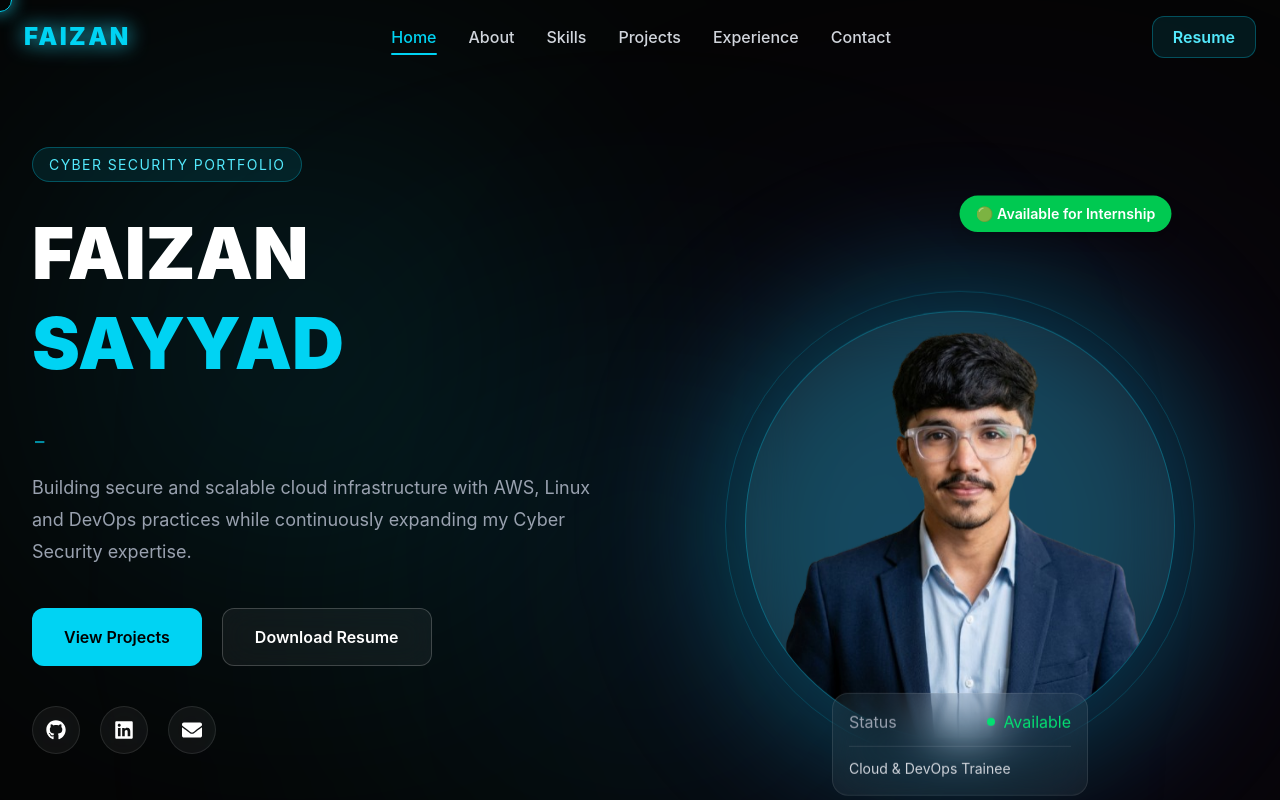
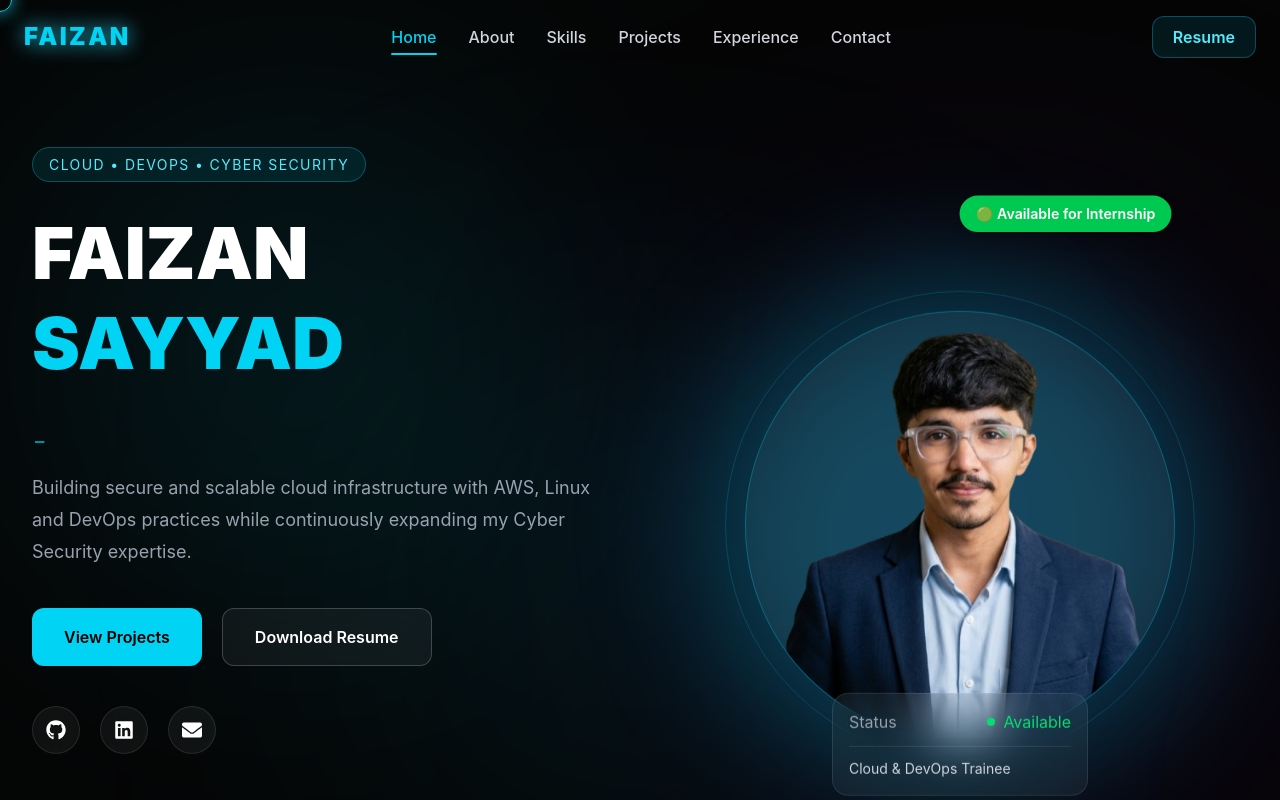
Before and after one commit to faizansayyad7/Portfolio, a React app: page / in a window 1280 px wide. Shown: the top 800 px of the page. Built offline with nearby package versions, Linux system fonts and the light colour scheme; the HTML template or start-up script is replaced by a standard one.

Commit message:
Minor Changes in front page

```diff
--- a/src/components/Hero.jsx
+++ b/src/components/Hero.jsx
@@ -22,7 +22,7 @@ export default function Hero() {
           transition={{ duration: 0.8 }}
         >
           <span className="rounded-full border border-cyan-400/30 bg-cyan-400/10 px-4 py-2 text-sm tracking-widest text-cyan-300">
-            CYBER SECURITY PORTFOLIO
+            CLOUD • DEVOPS • CYBER SECURITY
           </span>
 
           <h1 className="mt-8 text-5xl font-black leading-tight md:text-7xl">
```
